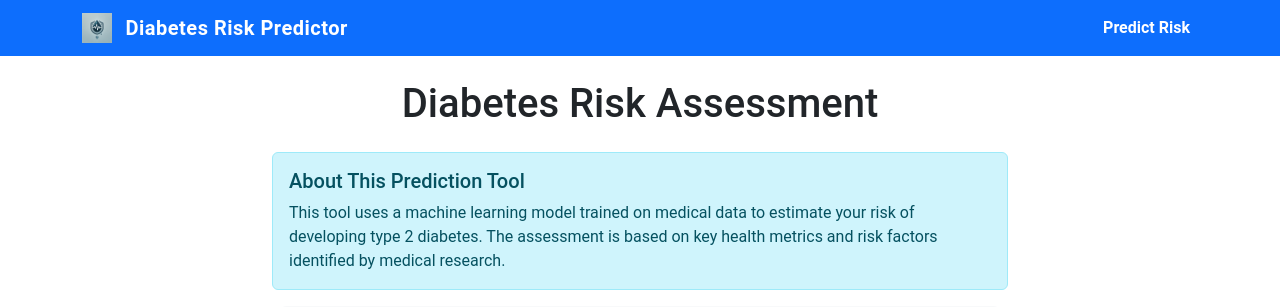
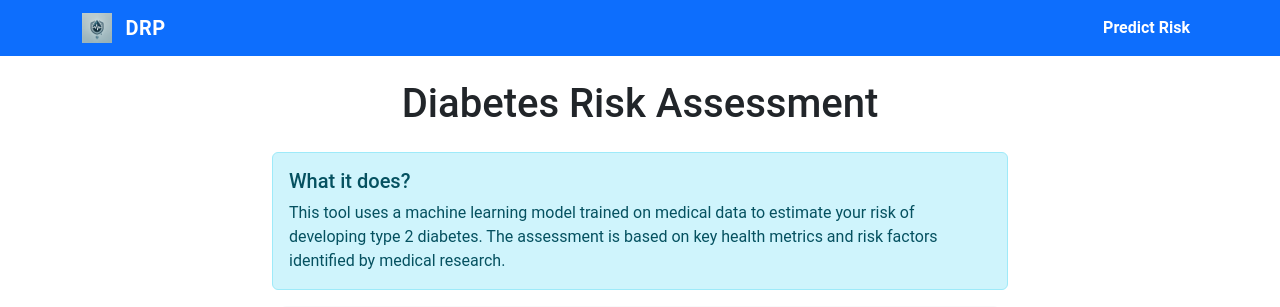
Before and after one commit to jsumbo/mlop-pipeline-summative, a Django app: page /predict/ in a window 1280 px wide. Shown: the top 307 px of the page. Run offline with Django 5.2, Linux system fonts and the light colour scheme; parts of the project's set-up code (start-up, migrations or seed data) failed here and were passed over.

Commit message:
cleaned up

```diff
--- a/templates/base.html
+++ b/templates/base.html
@@ -17,7 +17,7 @@
             <div class="container">
                 <a class="navbar-brand" href="{% url 'index' %}">
                     <img src="{% static 'images/logo.webp' %}" alt="Logo" width="30" height="30" class="d-inline-block align-top me-2">
-                    Diabetes Risk Predictor
+                    DRP
                 </a>
                 <button class="navbar-toggler" type="button" data-bs-toggle="collapse" data-bs-target="#navbarNav">
                     <span class="navbar-toggler-icon"></span>
@@ -32,6 +32,7 @@
             </div>
         </nav>
     </header>
+    <!-- Header end -->
 
     <!-- Main Content -->
     <main class="container py-4">
--- a/templates/main/predict.html
+++ b/templates/main/predict.html
@@ -42,7 +42,7 @@
         <h1 class="mb-4 text-center">Diabetes Risk Assessment</h1>
 
         <div class="alert alert-info" role="alert">
-            <h5><i class="bi bi-info-circle"></i> About This Prediction Tool</h5>
+            <h5><i class="bi bi-info-circle"></i> What it does?</h5>
             <p class="mb-0">This tool uses a machine learning model trained on medical data to estimate your risk of developing type 2 diabetes. The assessment is based on key health metrics and risk factors identified by medical research.</p>
         </div>
 
```
Also changed, not shown: 1 other file.
